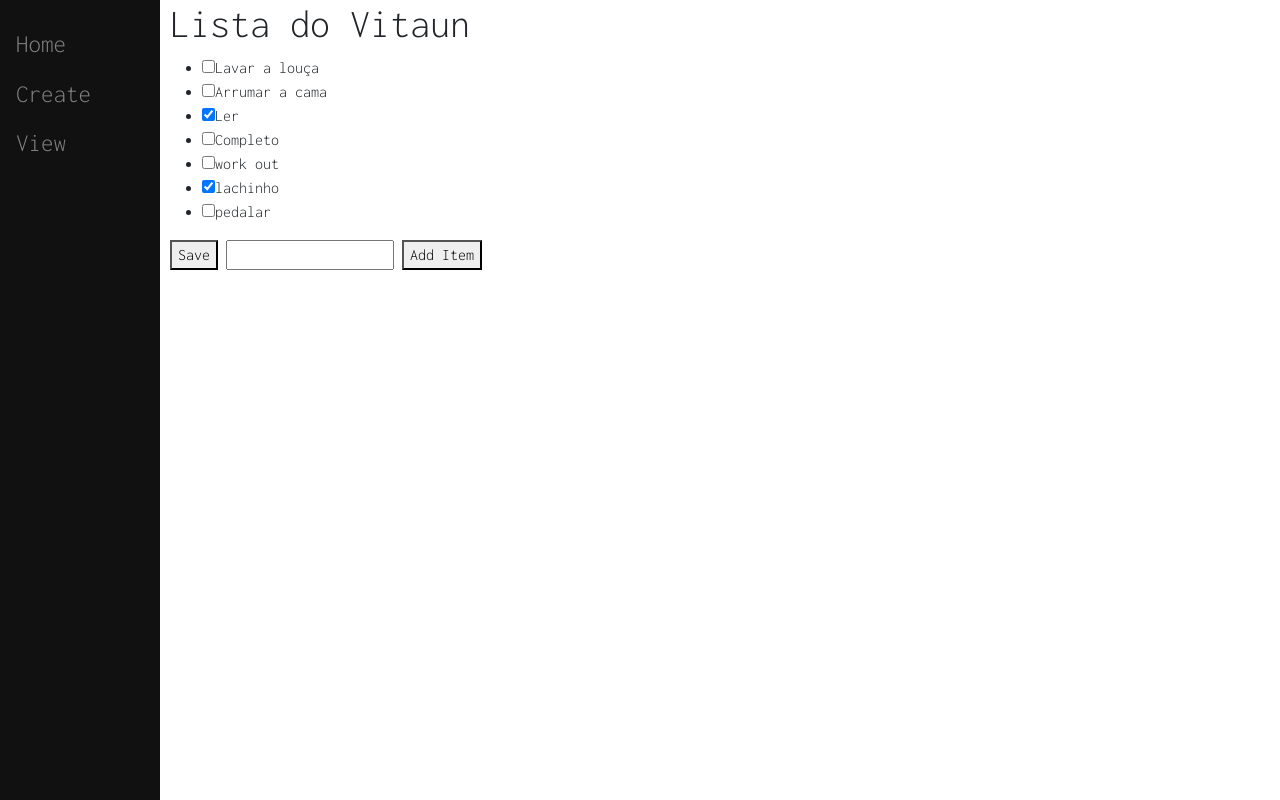
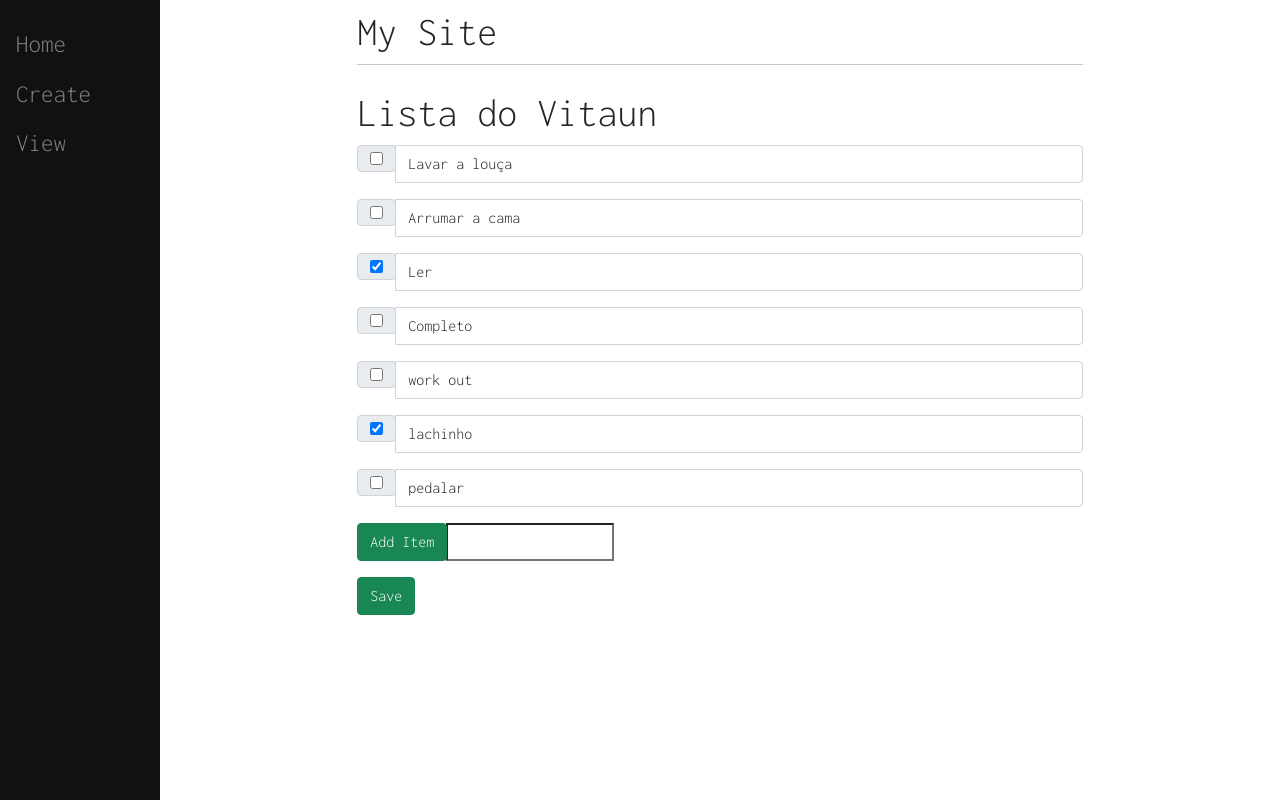
Before and after one commit to Vitor-Padovani/django-tutorial, a Django app: page /1 in a window 1280 px wide. Run offline with Django 4.2, Linux system fonts and the light colour scheme; data comes from the database, SQL or seed files in the repository; some libraries are stand-ins or nearby versions.

Commit message:
better_bootstrap

```diff
--- a/mysite/main/templates/main/base.html
+++ b/mysite/main/templates/main/base.html
@@ -54,9 +54,15 @@
         </div>
 
         <div id="content", name="content", class="main">
-            {% block content %}
+            <div class="row justify-content-center">
+                <div class="col-8">
+                    <h1 class="mt-2">My Site</h1>
+                    <hr class="mt-0 mb-4">
+                        {% block content %}
 
-            {% endblock %}
+                        {% endblock %}
+                </div>
+            </div>
         </div>
 
         <script src="https://cdn.jsdelivr.net/npm/@popperjs/core@2.10.2/dist/umd/popper.min.js" integrity="sha384-7+zCNj/IqJ95wo16oMtfsKbZ9ccEh31eOz1HGyDuCQ6wgnyJNSYdrPa03rtR1zdB" crossorigin="anonymous"></script>
--- a/mysite/main/templates/main/list.html
+++ b/mysite/main/templates/main/list.html
@@ -7,19 +7,29 @@
     <h1>{{ls.name}}</h1>
     <form method="post" action="#">
         {% csrf_token %}
+                {% for item in ls.item_set.all %}
+                <div class="input-group mb-3">
+                    <div class="input-group-prepend">
+                        <div class="input-group-text">
+                    {% if item.complete == True %}
+                        <input type="checkbox", value="clicked" name="c{{item.id}}" checked>
+                    {% else %}
+                        <input type="checkbox", value="clicked" name="c{{item.id}}">
+                    {% endif %}
+                </div>
+            </div>
+            <input type="text", value="{{item.text}}" class="form-control">
+        </div>
+        {% endfor %}
 
-        <ul>
-            {% for item in ls.item_set.all %}
-                {% if item.complete == True %}
-                    <li><input type="checkbox", value="clicked" name="c{{item.id}}" checked>{{item.text}}</li>
-                {% else %}
-                    <li><input type="checkbox", value="clicked" name="c{{item.id}}">{{item.text}}</li>
-                {% endif %}
-            {% endfor %}
-        </ul>
-        <button type="submit", name="save", value="save">Save</button>
-        <input type="text", name="new">
-        <button type="submit", name="newItem", value="newItem">Add Item</button>
+        <div class="input-group mb-3">
+            <div class="input-group-prepend">
+
+                <button type="submit", name="newItem", value="newItem", class="btn btn-success">Add Item</button>
+            </div>
+            <input type="text", name="new">
+        </div>
+        <button type="submit", name="save", value="save", class="btn btn-success">Save</button>
     </form>
 
 {% endblock %}
--- a/mysite/main/urls.py
+++ b/mysite/main/urls.py
@@ -8,5 +8,6 @@ from . import views
 urlpatterns = [
     path("<int:num>", views.index, name="index"),
     path("", views.home, name="home"),
+    path("home/", views.home, name="home"),
     path("create/", views.create, name="create")
 ]
--- a/mysite/main/views.py
+++ b/mysite/main/views.py
@@ -34,13 +34,14 @@ def home(response):
 def create(response):
     if response.method == "POST":
         form = CreateNewList(response.POST)
+        print(form)
 
         if form.is_valid():
             n = form.cleaned_data["name"]
             t = ToDoList(name=n)
             t.save()
 
-        return HttpResponseRedirect(f'/{t.id}')
+            return HttpResponseRedirect(f'/{t.id}')
     else:
         form = CreateNewList()
     return render(response, "main/create.html", {"form": form})
```
Also changed, not shown: mysite/main/templates/main/create.html (+8 -4 lines).
